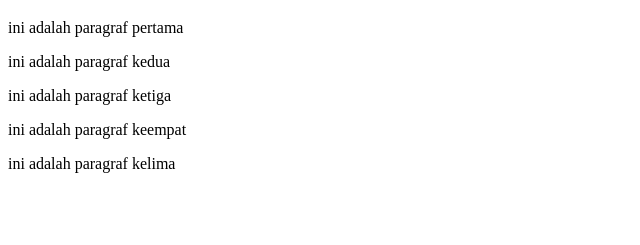
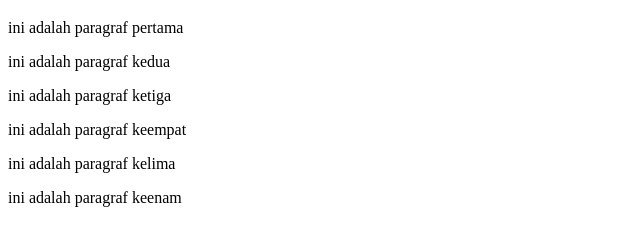
Before and after one commit to Leonardofong/Praktek-06-Github, a plain HTML site: page index.html in a window 1280 px wide. Shown: the part 61-306 px from the top of the page, without its empty margins (0-640 px from the left). Drawn offline with Linux system fonts and the light colour scheme.

Commit message:
menambahkan paragraf keenam

```diff
--- a/index.html
+++ b/index.html
@@ -12,5 +12,6 @@
   <p>ini adalah paragraf ketiga</p>
   <p>ini adalah paragraf keempat</p>
   <p>ini adalah paragraf kelima</p>
+  <p>ini adalah paragraf keenam</p>
 </body>
 </html>
```
